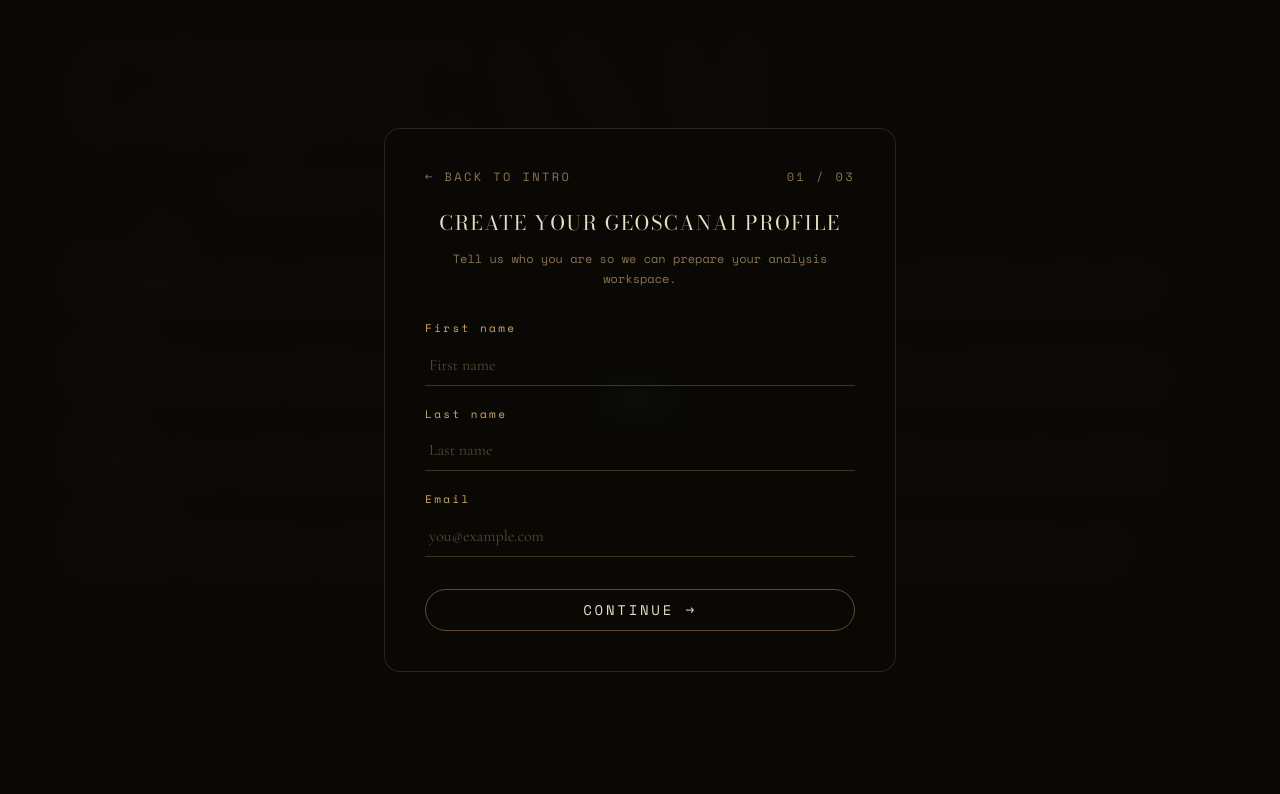
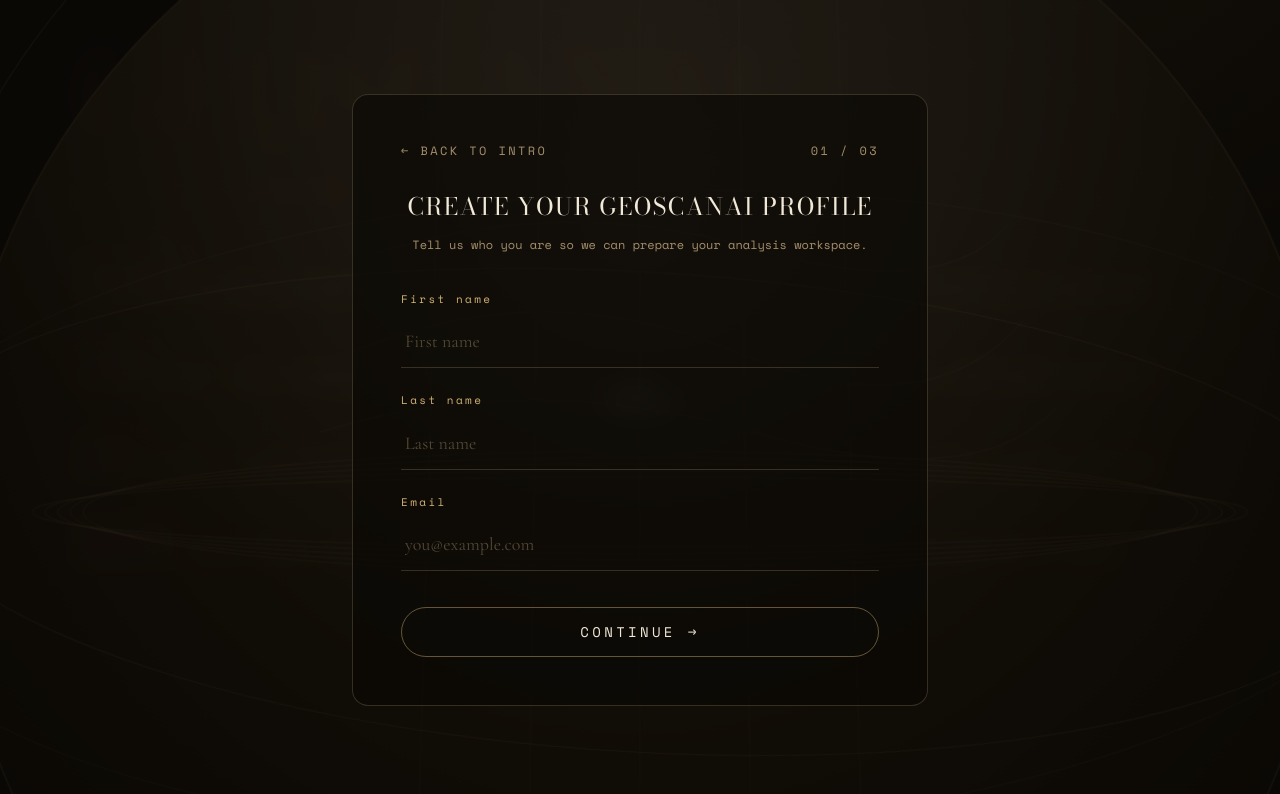
Before and after one commit to salaheddine-h/GeoScanAI, a Next.js app in the folder apps/frontend/: page / in a window 1280 px wide. Both pictures are taken after a click on the button "GET STARTED →". Shown: the top 794 px of the page. Built offline with nearby package versions, Linux system fonts and the light colour scheme.

Commit message:
feat(frontend) add templat for funv5

```diff
--- a/apps/frontend/src/components/ui/geoscan-onboarding.tsx
+++ b/apps/frontend/src/components/ui/geoscan-onboarding.tsx
@@ -6,9 +6,13 @@
 const F_CREDIT = '"Cormorant Garamond", serif';
 const F_MONO = '"Space Mono", monospace';
 
-const COL_LABEL = "#f2c879";
-const COL_CREDIT = "#e8dcc3";
-const COL_DIM = "#8a7350";
+// Improved-contrast palette, still within the existing GeoScanAI identity.
+const COL_TEXT_PRIMARY = "#f1e9d8"; // warm ivory
+const COL_TEXT_SECONDARY = "#a6906c"; // muted warm gray/gold
+const COL_LABEL = "#e8c583"; // restrained warm gold
+const COL_BORDER = "rgba(166,144,108,0.28)"; // subtle warm gray/gold
+const COL_FOCUS = "#e8c583";
+const COL_ERROR = "#c97a5a"; // muted red/orange
 
 export type DataType = "standard" | "professional";
 
@@ -34,6 +38,151 @@
 const MAX_PDF_BYTES = 10 * 1024 * 1024; // 10MB
 const EMAIL_RE = /^[^\s@]+@[^\s@]+\.[^\s@]+$/;
 
+// ─────────────────────────────────────────────────────────────
+// Background — extremely subtle Earth-observation atmosphere.
+// Pure SVG + CSS, no animation loop, respects reduced motion.
+// Sits behind the card on every onboarding step.
+// ─────────────────────────────────────────────────────────────
+function EarthObservationBackground() {
+  return (
+    <div
+      aria-hidden
+      className="pointer-events-none absolute inset-0 overflow-hidden"
+      style={{ opacity: 0.55 }}
+    >
+      <style>{`
+        @keyframes gso-orbit-slow { from { transform: rotate(0deg); } to { transform: rotate(360deg); } }
+        @keyframes gso-orbit-slower { from { transform: rotate(360deg); } to { transform: rotate(0deg); } }
+        @keyframes gso-drift { 0%, 100% { transform: translateY(0px); } 50% { transform: translateY(6px); } }
+        .gso-orbit { animation: gso-orbit-slow 300s linear infinite; transform-origin: 400px 620px; }
+        .gso-orbit-2 { animation: gso-orbit-slower 420s linear infinite; transform-origin: 400px 620px; }
+        .gso-scan { animation: gso-orbit-slow 180s linear infinite; transform-origin: 400px 620px; }
+        .gso-moon { animation: gso-drift 40s ease-in-out infinite; }
+        @media (prefers-reduced-motion: reduce) {
+          .gso-orbit, .gso-orbit-2, .gso-scan, .gso-moon { animation: none; }
+        }
+      `}</style>
+      <svg
+        viewBox="0 0 800 800"
+        preserveAspectRatio="xMidYMax slice"
+        className="h-full w-full"
+      >
+        <defs>
+          <radialGradient id="gso-sun" cx="78%" cy="18%" r="55%">
+            <stop offset="0%" stopColor="rgba(232,197,131,0.10)" />
+            <stop offset="100%" stopColor="rgba(232,197,131,0)" />
+          </radialGradient>
+          <radialGradient id="gso-earth" cx="50%" cy="30%" r="70%">
+            <stop offset="0%" stopColor="#2b2317" />
+            <stop offset="55%" stopColor="#171209" />
+            <stop offset="100%" stopColor="#0b0906" />
+          </radialGradient>
+          <radialGradient id="gso-earth-rim" cx="50%" cy="0%" r="60%">
+            <stop offset="0%" stopColor="rgba(241,233,216,0.10)" />
+            <stop offset="100%" stopColor="rgba(241,233,216,0)" />
+          </radialGradient>
+          <radialGradient id="gso-moon" cx="35%" cy="30%" r="70%">
+            <stop offset="0%" stopColor="rgba(166,144,108,0.28)" />
+            <stop offset="100%" stopColor="rgba(166,144,108,0.04)" />
+          </radialGradient>
+        </defs>
+
+        {/* Sun glow, upper right */}
+        <rect x="0" y="0" width="800" height="800" fill="url(#gso-sun)" />
+
+        {/* Distant moon */}
+        <circle className="gso-moon" cx="118" cy="150" r="16" fill="url(#gso-moon)" />
+        <circle cx="118" cy="150" r="16" fill="none" stroke="rgba(241,233,216,0.10)" strokeWidth="0.5" />
+
+        {/* Earth horizon — large circle, mostly below the viewport */}
+        <circle cx="400" cy="620" r="430" fill="url(#gso-earth)" />
+        <circle cx="400" cy="620" r="430" fill="url(#gso-earth-rim)" />
+        <circle
+          cx="400"
+          cy="620"
+          r="430"
+          fill="none"
+          stroke="rgba(232,197,131,0.10)"
+          strokeWidth="1"
+        />
+
+        {/* Latitude/longitude hint grid, clipped to the earth disc */}
+        <g clipPath="url(#gso-clip)">
+          <defs>
+            <clipPath id="gso-clip">
+              <circle cx="400" cy="620" r="430" />
+            </clipPath>
+          </defs>
+          {[520, 460, 400, 340, 280].map((y, i) => (
+            <ellipse
+              key={y}
+              cx="400"
+              cy="620"
+              rx={380 - i * 8}
+              ry={22 + i * 4}
+              fill="none"
+              stroke="rgba(166,144,108,0.10)"
+              strokeWidth="0.6"
+            />
+          ))}
+          {[-120, -60, 0, 60, 120].map((x) => (
+            <line
+              key={x}
+              x1={400 + x}
+              y1="190"
+              x2={400 + x * 1.15}
+              y2="800"
+              stroke="rgba(166,144,108,0.07)"
+              strokeWidth="0.5"
+            />
+          ))}
+        </g>
+
+        {/* Faint contour lines suggesting terrain / land cover */}
+        <g stroke="rgba(232,197,131,0.06)" strokeWidth="0.6" fill="none">
+          <path d="M 220 520 Q 340 470 460 520 T 640 500" />
+          <path d="M 200 570 Q 330 530 470 570 T 660 555" />
+          <path d="M 230 460 Q 350 420 470 455 T 630 440" />
+        </g>
+
+        {/* Orbital path */}
+        <g className="gso-orbit">
+          <ellipse
+            cx="400"
+            cy="620"
+            rx="470"
+            ry="150"
+            fill="none"
+            stroke="rgba(232,197,131,0.08)"
+            strokeWidth="0.6"
+          />
+        </g>
+        <g className="gso-orbit-2">
+          <ellipse
+            cx="400"
+            cy="620"
+            rx="500"
+            ry="200"
+            fill="none"
+            stroke="rgba(191,233,230,0.05)"
+            strokeWidth="0.5"
+          />
+        </g>
+
+        {/* Slow satellite scan arc */}
+        <g className="gso-scan">
+          <path
+            d="M -70 620 A 470 470 0 0 1 100 240"
+            fill="none"
+            stroke="rgba(191,233,230,0.07)"
+            strokeWidth="1"
+          />
+        </g>
+      </svg>
+    </div>
+  );
+}
+
 function FadeStep({ stepKey, children }: { stepKey: string; children: React.ReactNode }) {
   const [visible, setVisible] = useState(false);
   useEffect(() => {
@@ -57,7 +206,7 @@
 function StepIndicator({ step }: { step: 1 | 2 | 3 }) {
   return (
     <div
-      style={{ fontFamily: F_MONO, color: COL_DIM, letterSpacing: "0.2em" }}
+      style={{ fontFamily: F_MONO, color: COL_TEXT_SECONDARY, letterSpacing: "0.2em" }}
       className="text-[11px] sm:text-xs"
     >
       0{step} / 03
@@ -70,8 +219,8 @@
     <button
       type="button"
       onClick={onClick}
-      style={{ fontFamily: F_MONO, color: COL_DIM }}
-      className="text-[11px] tracking-[0.2em] transition-colors hover:text-[#f2c879] sm:text-xs"
+      style={{ fontFamily: F_MONO, color: COL_TEXT_SECONDARY }}
+      className="text-[11px] tracking-[0.2em] transition-colors hover:text-[#e8c583] sm:text-xs"
     >
       ← {label}
     </button>
@@ -82,10 +231,21 @@
   return (
     <label
       style={{ fontFamily: F_MONO, color: COL_LABEL }}
-      className="mb-2 block text-[10px] tracking-[0.22em] opacity-85 sm:text-[11px]"
+      className="mb-2 block text-[10px] tracking-[0.22em] opacity-90 sm:text-[11px]"
     >
       {children}
     </label>
+  );
+}
+
+function HelperText({ children }: { children: React.ReactNode }) {
+  return (
+    <p
+      style={{ fontFamily: F_MONO, color: COL_TEXT_SECONDARY }}
+      className="mt-1.5 text-[10px] tracking-wide opacity-70"
+    >
+      {children}
+    </p>
   );
 }
 
@@ -93,11 +253,26 @@
   return (
     <input
       {...props}
-      style={{ fontFamily: F_CREDIT, color: COL_CREDIT, ...props.style }}
+      style={{
+        fontFamily: F_CREDIT,
+        color: COL_TEXT_PRIMARY,
+        borderColor: COL_BORDER,
+        ...props.style,
+      }}
       className={
-        "w-full border-b border-[#8a7350]/40 bg-transparent px-1 py-2 text-base placeholder:text-[#8a7350]/60 focus:border-[#f2c879]/70 focus:outline-none " +
+        "w-full border-b bg-transparent px-1 py-3 text-lg placeholder:text-[#a6906c]/45 transition-colors focus:outline-none " +
+        "focus:border-[color:var(--gso-focus)] " +
         (props.className ?? "")
       }
+      // Tailwind can't see the CSS var above; set focus color inline via onFocus/onBlur
+      onFocus={(e) => {
+        e.currentTarget.style.borderColor = COL_FOCUS;
+        props.onFocus?.(e);
+      }}
+      onBlur={(e) => {
+        e.currentTarget.style.borderColor = COL_BORDER;
+        props.onBlur?.(e);
+      }}
     />
   );
 }
@@ -105,7 +280,7 @@
 function ErrorText({ children }: { children?: string }) {
   if (!children) return null;
   return (
-    <p style={{ fontFamily: F_MONO }} className="mt-1 text-[10px] tracking-wide text-[#d1653f]">
+    <p style={{ fontFamily: F_MONO, color: COL_ERROR }} className="mt-1.5 text-[10.5px] tracking-wide">
       {children}
     </p>
   );
@@ -113,17 +288,26 @@
 
 function ContinueButton({
   onClick,
+  disabled,
   children,
 }: {
   onClick: () => void;
+  disabled?: boolean;
   children: React.ReactNode;
 }) {
   return (
     <button
       type="button"
       onClick={onClick}
-      style={{ fontFamily: F_MONO, color: COL_CREDIT, borderColor: "rgba(242,200,121,0.35)" }}
-      className="mt-8 w-full rounded-full border px-6 py-2.5 text-xs tracking-[0.2em] transition-colors hover:bg-[#f2c879] hover:text-[#0b0906] sm:text-sm"
+      disabled={disabled}
+      style={{
+        fontFamily: F_MONO,
+        color: disabled ? COL_TEXT_SECONDARY : COL_TEXT_PRIMARY,
+        borderColor: disabled ? "rgba(166,144,108,0.18)" : "rgba(232,197,131,0.4)",
+        opacity: disabled ? 0.5 : 1,
+        cursor: disabled ? "not-allowed" : "pointer",
+      }}
+      className="mt-9 w-full rounded-full border py-3.5 text-xs tracking-[0.24em] transition-colors duration-300 hover:enabled:bg-[#e8c583] hover:enabled:text-[#0b0906] sm:text-sm"
     >
       {children}
     </button>
@@ -151,6 +335,10 @@
     longitude?: string;
     pdf?: string;
   }>({});
+  const [analysisTouched, setAnalysisTouched] = useState<{
+    latitude?: boolean;
+    longitude?: boolean;
+  }>({});
 
   const handleStep1Continue = () => {
     const errors: Partial<Record<keyof ProfileData, string>> = {};
@@ -176,15 +364,17 @@
     setStep(3);
   };
 
-  const validateLatLon = () => {
-    const errors: { latitude?: string; longitude?: string } = {};
-    const lat = Number(latitude);
-    const lon = Number(longitude);
-    if (!latitude.trim()) errors.latitude = "Latitude is required.";
-    else if (Number.isNaN(lat) || lat < -90 || lat > 90) errors.latitude = "Enter a value between -90 and 90.";
-    if (!longitude.trim()) errors.longitude = "Longitude is required.";
-    else if (Number.isNaN(lon) || lon < -180 || lon > 180) errors.longitude = "Enter a value between -180 and 180.";
-    return errors;
+  const validateLat = (value: string) => {
+    if (!value.trim()) return "Latitude is required.";
+    const lat = Number(value);
+    if (Number.isNaN(lat) || lat < -90 || lat > 90) return "Must be between −90 and 90.";
+    return undefined;
+  };
+  const validateLon = (value: string) => {
+    if (!value.trim()) return "Longitude is required.";
+    const lon = Number(value);
+    if (Number.isNaN(lon) || lon < -180 || lon > 180) return "Must be between −180 and 180.";
+    return undefined;
   };
 
   const handlePdfChange = (file: File | null) => {
@@ -205,12 +395,14 @@
   };
 
   const handleAnalyze = () => {
-    const errors: typeof analysisErrors = validateLatLon();
-    if (dataType === "professional" && !pdfFile) {
-      errors.pdf = "Upload a PDF with your project data.";
-    }
-    if (Object.keys(errors).some((k) => errors[k as keyof typeof errors])) {
-      setAnalysisErrors(errors);
+    const latErr = validateLat(latitude);
+    const lonErr = validateLon(longitude);
+    const pdfErr = dataType === "professional" && !pdfFile ? "Upload a PDF with your project data." : undefined;
+
+    setAnalysisTouched({ latitude: true, longitude: true });
+
+    if (latErr || lonErr || pdfErr) {
+      setAnalysisErrors({ latitude: latErr, longitude: lonErr, pdf: pdfErr });
       return;
     }
     setAnalysisErrors({});
@@ -224,9 +416,17 @@
   };
 
   return (
-    <div className="fixed inset-0 z-30 flex items-center justify-center bg-[#0b0906]/90 px-4 py-8 backdrop-blur-md">
-      <div className="w-full max-w-lg rounded-2xl border border-[#8a7350]/25 bg-[#0b0906]/80 px-6 py-8 sm:px-10 sm:py-10">
-        <div className="mb-6 flex items-center justify-between">
+    <div className="fixed inset-0 z-30 flex items-center justify-center bg-[#0b0906]/85 px-4 py-8 backdrop-blur-md">
+      <EarthObservationBackground />
+
+      <div
+        className="relative w-full max-w-xl rounded-2xl px-7 py-9 sm:px-12 sm:py-12"
+        style={{
+          border: `1px solid ${COL_BORDER}`,
+          background: "rgba(11,9,6,0.62)",
+        }}
+      >
+        <div className="mb-8 flex items-center justify-between">
           {step === 1 ? (
             <BackButton onClick={onExit} label="BACK TO INTRO" />
           ) : (
@@ -238,19 +438,19 @@
         {step === 1 && (
           <FadeStep stepKey="step-1">
             <h1
-              style={{ fontFamily: F_DISPLAY, color: COL_CREDIT }}
-              className="text-center text-lg tracking-[0.08em] sm:text-xl"
+              style={{ fontFamily: F_DISPLAY, color: COL_TEXT_PRIMARY }}
+              className="text-center text-xl tracking-[0.06em] sm:text-2xl"
             >
               CREATE YOUR GEOSCANAI PROFILE
             </h1>
             <p
-              style={{ fontFamily: F_MONO, color: COL_DIM }}
+              style={{ fontFamily: F_MONO, color: COL_TEXT_SECONDARY }}
               className="mt-3 text-center text-[11px] leading-relaxed sm:text-xs"
             >
               Tell us who you are so we can prepare your analysis workspace.
             </p>
 
-            <div className="mt-8 space-y-5">
+            <div className="mt-9 space-y-6">
               <div>
                 <FieldLabel>First name</FieldLabel>
                 <TextInput
@@ -288,19 +488,19 @@
         {step === 2 && (
           <FadeStep stepKey="step-2">
             <h1
-              style={{ fontFamily: F_DISPLAY, color: COL_CREDIT }}
-              className="text-center text-lg tracking-[0.08em] sm:text-xl"
+              style={{ fontFamily: F_DISPLAY, color: COL_TEXT_PRIMARY }}
+              className="text-center text-xl tracking-[0.06em] sm:text-2xl"
             >
               WHAT DO YOU WANT TO ANALYZE?
             </h1>
             <p
-              style={{ fontFamily: F_MONO, color: COL_DIM }}
+              style={{ fontFamily: F_MONO, color: COL_TEXT_SECONDARY }}
               className="mt-3 text-center text-[11px] leading-relaxed sm:text-xs"
             >
               GeoScanAI supports two ways to begin — choose the one that matches what you have.
             </p>
 
-            <div className="mt-8 space-y-4">
+            <div className="mt-9 space-y-4">
               {(
                 [
                   {
@@ -323,8 +523,8 @@
                     setDataTypeError(undefined);
                   }}
                   style={{
-                    borderColor: dataType === opt.id ? "rgba(242,200,121,0.6)" : "rgba(138,115,80,0.3)",
-                    background: dataType === opt.id ? "rgba(242,200,121,0.06)" : "transparent",
+                    borderColor: dataType === opt.id ? "rgba(232,197,131,0.55)" : COL_BORDER,
+                    background: dataType === opt.id ? "rgba(232,197,131,0.06)" : "transparent",
                   }}
                   className="w-full rounded-xl border px-5 py-4 text-left transition-colors"
                 >
@@ -335,7 +535,7 @@
                     {opt.title}
                   </div>
                   <div
-                    style={{ fontFamily: F_CREDIT, color: COL_CREDIT }}
+                    style={{ fontFamily: F_CREDIT, color: COL_TEXT_PRIMARY }}
                     className="mt-2 text-sm leading-snug opacity-90 sm:text-base"
                   >
                     {opt.desc}
@@ -352,26 +552,27 @@
         {step === 3 && (
           <FadeStep stepKey="step-3">
             <h1
-              style={{ fontFamily: F_DISPLAY, color: COL_CREDIT }}
-              className="text-center text-lg tracking-[0.08em] sm:text-xl"
+              style={{ fontFamily: F_DISPLAY, color: COL_TEXT_PRIMARY }}
+              className="text-center text-3xl tracking-[0.03em] sm:text-4xl"
             >
-              START A NEW ANALYSIS
+              DEFINE YOUR ANALYSIS
             </h1>
             <p
-              style={{ fontFamily: F_MONO, color: COL_DIM }}
-              className="mt-3 text-center text-[11px] leading-relaxed sm:text-xs"
+              style={{ fontFamily: F_MONO, color: COL_TEXT_SECONDARY }}
+              className="mx-auto mt-4 max-w-sm text-center text-[11.5px] leading-relaxed sm:text-xs"
             >
-              Give GeoScanAI a location to begin understanding the land.
+              Provide the location and available project data. GeoScanAI will
+              use them to build the analysis.
             </p>
 
-            <div className="mt-8 space-y-5">
+            <div className="mt-10 space-y-9">
               {dataType === "professional" && (
-                <div>
-                  <FieldLabel>Project data (PDF)</FieldLabel>
+                <section>
+                  <FieldLabel>Project data</FieldLabel>
                   {!pdfFile ? (
                     <label
-                      style={{ borderColor: "rgba(138,115,80,0.4)", fontFamily: F_MONO, color: COL_DIM }}
-                      className="flex cursor-pointer items-center justify-center rounded-lg border border-dashed px-4 py-6 text-[11px] tracking-wide transition-colors hover:border-[#f2c879]/60 hover:text-[#f2c879]"
+                      style={{ borderColor: COL_BORDER, fontFamily: F_MONO, color: COL_TEXT_SECONDARY }}
+                      className="flex cursor-pointer items-center justify-center rounded-lg border border-dashed px-4 py-7 text-[11px] tracking-[0.15em] transition-colors hover:border-[#e8c583]/60 hover:text-[#e8c583]"
                     >
                       UPLOAD PDF
                       <input
@@ -383,46 +584,92 @@
                     </label>
                   ) : (
                     <div
-                      style={{ borderColor: "rgba(138,115,80,0.4)", fontFamily: F_MONO, color: COL_CREDIT }}
-                      className="flex items-center justify-between rounded-lg border px-4 py-3 text-xs"
+                      style={{ borderColor: COL_BORDER }}
+                      className="rounded-lg border px-5 py-4"
                     >
-                      <span className="truncate pr-3">
+                      <div className="flex items-start justify-between gap-4">
+                        <div>
+                          <div
+                            style={{ fontFamily: F_MONO, color: COL_LABEL }}
+                            className="text-[10px] tracking-[0.2em]"
+                          >
+                            PDF
+                          </div>
+                          <div
+                            style={{ fontFamily: F_CREDIT, color: COL_TEXT_PRIMARY }}
+                            className="mt-1 text-base"
+                          >
+                            Project documentation
+                          </div>
+                          <div
+                            style={{ fontFamily: F_MONO, color: COL_TEXT_SECONDARY }}
+                            className="mt-1 truncate text-[11px]"
+                          >
                             {pdfFile.name} · {(pdfFile.size / (1024 * 1024)).toFixed(1)}MB
-                      </span>
+                          </div>
+                        </div>
                         <button
                           type="button"
                           onClick={() => handlePdfChange(null)}
-                        style={{ color: COL_DIM }}
-                        className="shrink-0 hover:text-[#d1653f]"
+                          style={{ fontFamily: F_MONO, color: COL_TEXT_SECONDARY }}
+                          className="shrink-0 text-[10px] tracking-[0.15em] transition-colors hover:text-[#c97a5a]"
                         >
                           REMOVE
                         </button>
                       </div>
+                    </div>
                   )}
                   <ErrorText>{analysisErrors.pdf}</ErrorText>
-                </div>
+                </section>
               )}
 
+              <section>
+                <div
+                  style={{ fontFamily: F_MONO, color: COL_LABEL }}
+                  className="mb-4 text-[10px] tracking-[0.22em] opacity-90 sm:text-[11px]"
+                >
+                  LOCATION
+                </div>
+
+                <div className="space-y-6">
                   <div>
                     <FieldLabel>Latitude</FieldLabel>
                     <TextInput
                       value={latitude}
                       onChange={(e) => setLatitude(e.target.value)}
+                      onBlur={() => {
+                        setAnalysisTouched((t) => ({ ...t, latitude: true }));
+                        setAnalysisErrors((err) => ({ ...err, latitude: validateLat(latitude) }));
+                      }}
                       placeholder="31.7917"
                       inputMode="decimal"
                     />
+                    {analysisTouched.latitude && analysisErrors.latitude ? (
                       <ErrorText>{analysisErrors.latitude}</ErrorText>
+                    ) : (
+                      <HelperText>Decimal degrees · Latitude −90 to 90</HelperText>
+                    )}
                   </div>
                   <div>
                     <FieldLabel>Longitude</FieldLabel>
                     <TextInput
                       value={longitude}
                       onChange={(e) => setLongitude(e.target.value)}
+                      onBlur={() => {
+                        setAnalysisTouched((t) => ({ ...t, longitude: true }));
+                        setAnalysisErrors((err) => ({ ...err, longitude: validateLon(longitude) }));
+                      }}
                       placeholder="-7.0926"
                       inputMode="decimal"
                     />
+                    {analysisTouched.longitude && analysisErrors.longitude ? (
                       <ErrorText>{analysisErrors.longitude}</ErrorText>
+                    ) : (
+                      <HelperText>Decimal degrees · Longitude −180 to 180</HelperText>
+                    )}
                   </div>
+                </div>
+              </section>
             </div>
 
             <ContinueButton onClick={handleAnalyze}>ANALYZE LAND →</ContinueButton>
```
Lines whose indentation alone changed are shown as unchanged.
